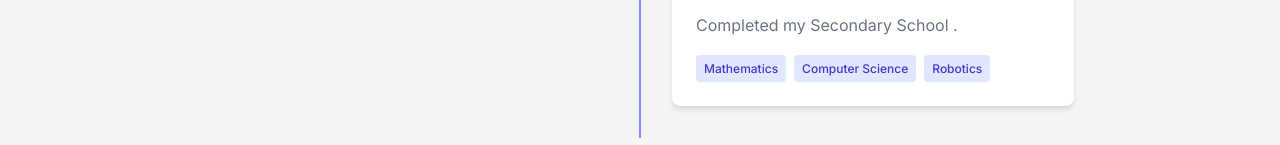
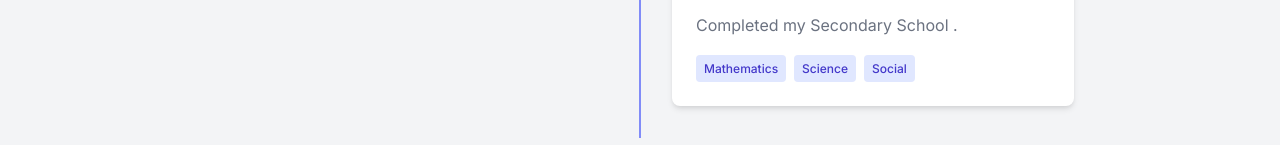
Before and after one commit to SureshGit-cloud/Portfolio, a plain HTML site: page index.html in a window 1280 px wide. Shown: the part 5979-6124 px from the top of the page. Drawn offline with nearby package versions, Linux system fonts and the light colour scheme.

Commit message:
Update index.html

```diff
--- a/index.html
+++ b/index.html
@@ -600,8 +600,8 @@
                     <p>Completed my Secondary School .</p>
                     <div class="timeline-tags">
                         <span class="tag">Mathematics</span>
-                        <span class="tag">Computer Science</span>
-                        <span class="tag">Robotics</span>
+                        <span class="tag">Science</span>
+                        <span class="tag">Social</span>
                     </div>
                 </div>
             </div>
```
